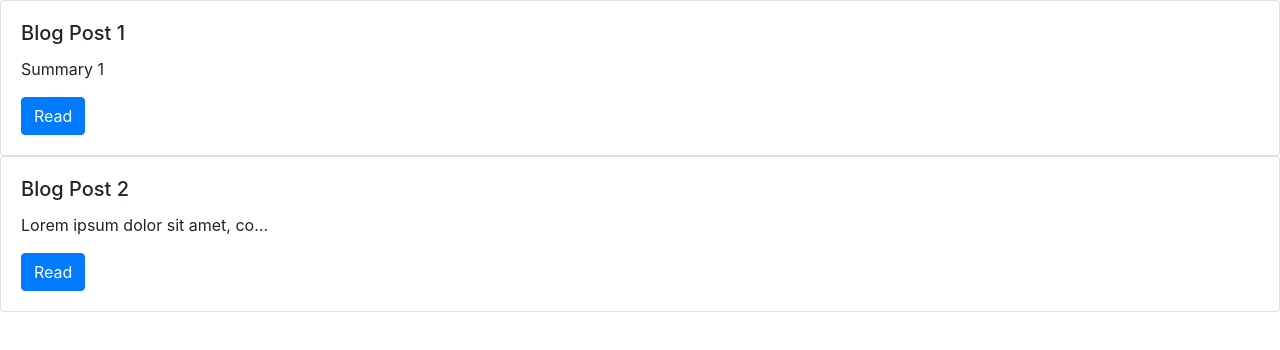
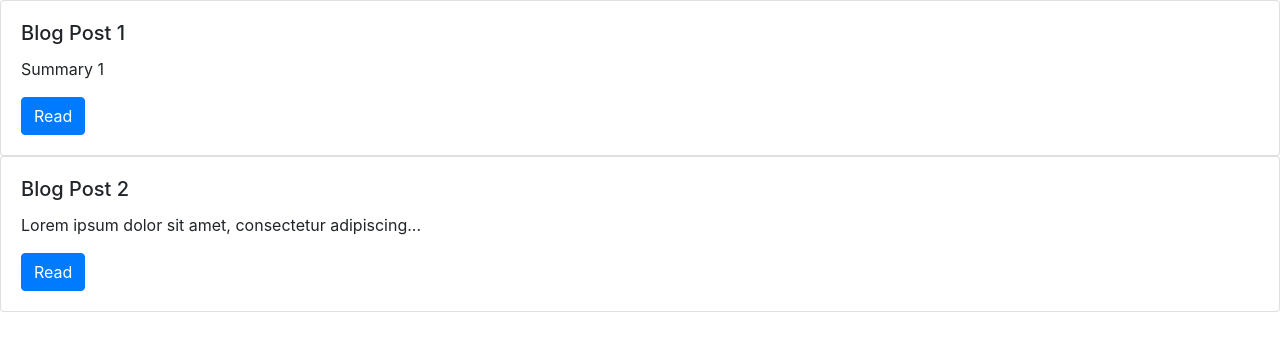
Before and after one commit to dreamz001/angularComponentsInDepth, an Angular app: page / in a window 1280 px wide. Shown: the top 350 px of the page. Built offline with nearby package versions, Linux system fonts and the light colour scheme.

Commit message:
Chapter-9 done.

```diff
--- a/src/app/app.module.ts
+++ b/src/app/app.module.ts
@@ -16,7 +16,7 @@
   imports: [
     BrowserModule
   ],
-  providers: [],
+  providers: [TruncatePipe],
   bootstrap: [AppComponent]
 })
 export class AppModule { }
--- a/src/app/blog-post-tile/blog-post-tile.component.html
+++ b/src/app/blog-post-tile/blog-post-tile.component.html
@@ -1,7 +1,7 @@
 <div class="card">
   <div class="card-body">
     <h5 class="card-title">{{post.title}}</h5>
-    <p class="card-text">{{post.summary | truncate:[30]}}</p>
+    <p class="card-text">{{post.summary}}</p>
     <a href="#" class="btn btn-primary">Read</a>
   </div>
 </div>
--- a/src/app/blog-post-tile/blog-post-tile.component.ts
+++ b/src/app/blog-post-tile/blog-post-tile.component.ts
@@ -1,5 +1,6 @@
 import { Component, Input, OnInit } from '@angular/core';
 import { BlogPost } from '../blog-post';
+import { TruncatePipe } from '../truncate.pipe';
 
 @Component({
   selector: 'app-blog-post-tile',
@@ -9,10 +10,10 @@
 export class BlogPostTileComponent implements OnInit {
 
  @Input() post: BlogPost;
-  constructor() { }
+  constructor(private trucatePipe: TruncatePipe ) { }
 
   ngOnInit() {
-
+    this.post.summary = this.trucatePipe.transform(this.post.summary,[50])
   }
 
 }
```
